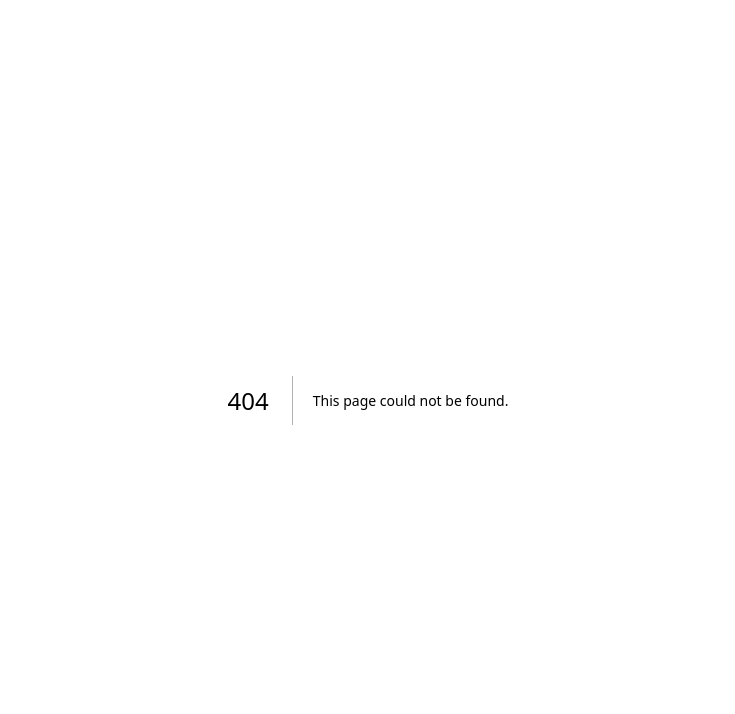
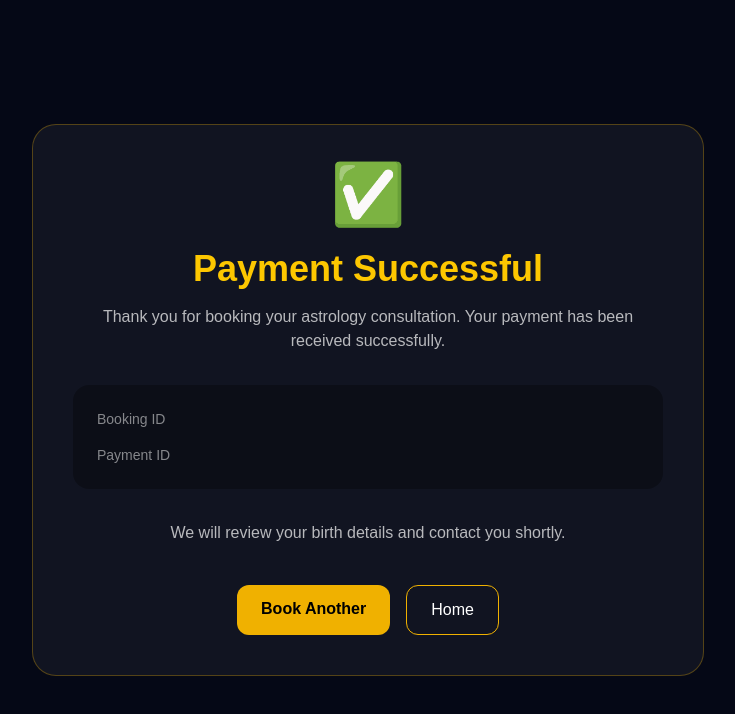
Before and after one commit to Purvesh28/astrology-website, a Next.js app: page /booking/success in a window 1280 px wide. Before the commit this address had no page. Shown: the top 714 px of the page, without its empty margins (272-1007 px from the left). Built offline with nearby package versions, Linux system fonts and the light colour scheme.

Commit message:
Add booking success page and redirect after payment

```diff
--- a/app/api/booking/route.ts
+++ b/app/api/booking/route.ts
@@ -50,6 +50,8 @@ export async function POST(req: NextRequest) {
 
 
     const bookingData = {
+      action: "create",
+
       bookingId,
 
       firstName: body.firstName,
@@ -73,7 +75,6 @@ export async function POST(req: NextRequest) {
 
       message: body.message,
     };
-
 
 
 
--- /dev/null
+++ b/app/api/payment/verify/route.ts
@@ -0,0 +1,76 @@
+import { NextRequest, NextResponse } from "next/server";
+import crypto from "crypto";
+
+export async function POST(req: NextRequest) {
+  try {
+    const body = await req.json();
+
+    const {
+      bookingId,
+      razorpay_order_id,
+      razorpay_payment_id,
+      razorpay_signature,
+    } = body;
+
+    const generatedSignature = crypto
+      .createHmac("sha256", process.env.RAZORPAY_KEY_SECRET!)
+      .update(`${razorpay_order_id}|${razorpay_payment_id}`)
+      .digest("hex");
+
+    if (generatedSignature !== razorpay_signature) {
+      return NextResponse.json(
+        {
+          success: false,
+          message: "Invalid payment signature",
+        },
+        { status: 400 }
+      );
+    }
+
+    const appsScriptResponse = await fetch(
+      "https://script.google.com/macros/s/AKfycbzTLjozYilkebN_pRK2qyog7dHyjiW6SxLArYkhwlRpruafpJ7HDoDK66cssk0MlCAt/exec",
+      {
+        method: "POST",
+        headers: {
+          "Content-Type": "application/json",
+        },
+        body: JSON.stringify({
+          action: "payment_success",
+
+          bookingId,
+
+          razorpayPaymentId: razorpay_payment_id,
+
+          signature: razorpay_signature,
+        }),
+      }
+    );
+
+    const appsScriptResult = await appsScriptResponse.json();
+
+    console.log("Apps Script Update:", appsScriptResult);
+
+
+    return NextResponse.json({
+      success: true,
+
+      bookingId,
+
+      appsScriptResult,
+
+      razorpay_payment_id,
+      razorpay_order_id,
+    });
+
+  } catch (error) {
+    console.error(error);
+
+    return NextResponse.json(
+      {
+        success: false,
+        message: "Verification failed",
+      },
+      { status: 500 }
+    );
+  }
+}
--- a/app/booking/page.tsx
+++ b/app/booking/page.tsx
@@ -1,10 +1,12 @@
 "use client";
 
 import { useLoading } from "@/context/LoadingContext";
+import { useRouter } from "next/navigation";
 import React, { useState } from "react";
 
 export default function BookingPage() {
   const { showLoader, hideLoader } = useLoading();
+  const router = useRouter();
 
   const [loading, setLoading] = useState(false);
 
@@ -90,8 +92,43 @@ export default function BookingPage() {
             color: "#2563eb",
           },
 
-          handler: function (response: any) {
+          handler: async function (response: any) {
             console.log("Payment Success:", response);
+
+            try {
+              const verifyResponse = await fetch("/api/payment/verify", {
+                method: "POST",
+                headers: {
+                  "Content-Type": "application/json",
+                },
+                body: JSON.stringify({
+                  bookingId: result.bookingId,
+                  razorpay_order_id: response.razorpay_order_id,
+                  razorpay_payment_id: response.razorpay_payment_id,
+                  razorpay_signature: response.razorpay_signature,
+                }),
+              });
+
+              const verifyResult = await verifyResponse.json();
+
+              console.log("Verification Result:", verifyResult);
+
+              if (verifyResult.success) {
+
+                form.reset();
+
+                router.push(
+                  `/booking/success?bookingId=${verifyResult.bookingId}&paymentId=${verifyResult.razorpay_payment_id}`
+                );
+
+              } else {
+                alert("Payment Verification Failed!");
+              }
+
+            } catch (err) {
+              console.error(err);
+              alert("Unable to verify payment.");
+            }
           },
         };
 
@@ -200,7 +237,7 @@ export default function BookingPage() {
                 Basic Horoscope Reading - ₹499
               </option>
 
-              <option value="advanced">
+              <option value="advance">
                 Advanced Horoscope Consultation - ₹999
               </option>
 
--- /dev/null
+++ b/app/booking/success/page.tsx
@@ -0,0 +1,74 @@
+"use client";
+
+import Link from "next/link";
+import { useSearchParams } from "next/navigation";
+
+export default function BookingSuccessPage() {
+  const searchParams = useSearchParams();
+
+  const bookingId = searchParams.get("bookingId");
+  const paymentId = searchParams.get("paymentId");
+
+  return (
+    <main className="min-h-screen bg-[#050816] text-white flex items-center justify-center px-6">
+      <div className="max-w-2xl w-full bg-white/5 border border-yellow-500/30 rounded-3xl p-10 text-center">
+
+        <div className="text-6xl mb-6">
+          ✅
+        </div>
+
+        <h1 className="text-4xl font-bold mb-4 text-yellow-400">
+          Payment Successful
+        </h1>
+
+        <p className="text-white/70 mb-8">
+          Thank you for booking your astrology consultation.
+          Your payment has been received successfully.
+        </p>
+
+        <div className="bg-black/30 rounded-2xl p-6 text-left space-y-4">
+
+          <div>
+            <p className="text-white/50 text-sm">Booking ID</p>
+
+            <p className="font-semibold text-lg">
+              {bookingId}
+            </p>
+          </div>
+
+          <div>
+            <p className="text-white/50 text-sm">Payment ID</p>
+
+            <p className="font-semibold text-lg break-all">
+              {paymentId}
+            </p>
+          </div>
+
+        </div>
+
+        <p className="mt-8 text-white/70">
+          We will review your birth details and contact you shortly.
+        </p>
+
+        <div className="mt-10 flex gap-4 justify-center">
+
+          <Link
+            href="/booking"
+            className="bg-yellow-500 text-black px-6 py-3 rounded-xl font-semibold hover:bg-yellow-400"
+          >
+            Book Another
+          </Link>
+
+          <Link
+            href="/"
+            className="border border-yellow-500 px-6 py-3 rounded-xl hover:bg-yellow-500 hover:text-black transition"
+          >
+            Home
+          </Link>
+
+        </div>
+
+      </div>
+    </main>
+  );
+}
```
